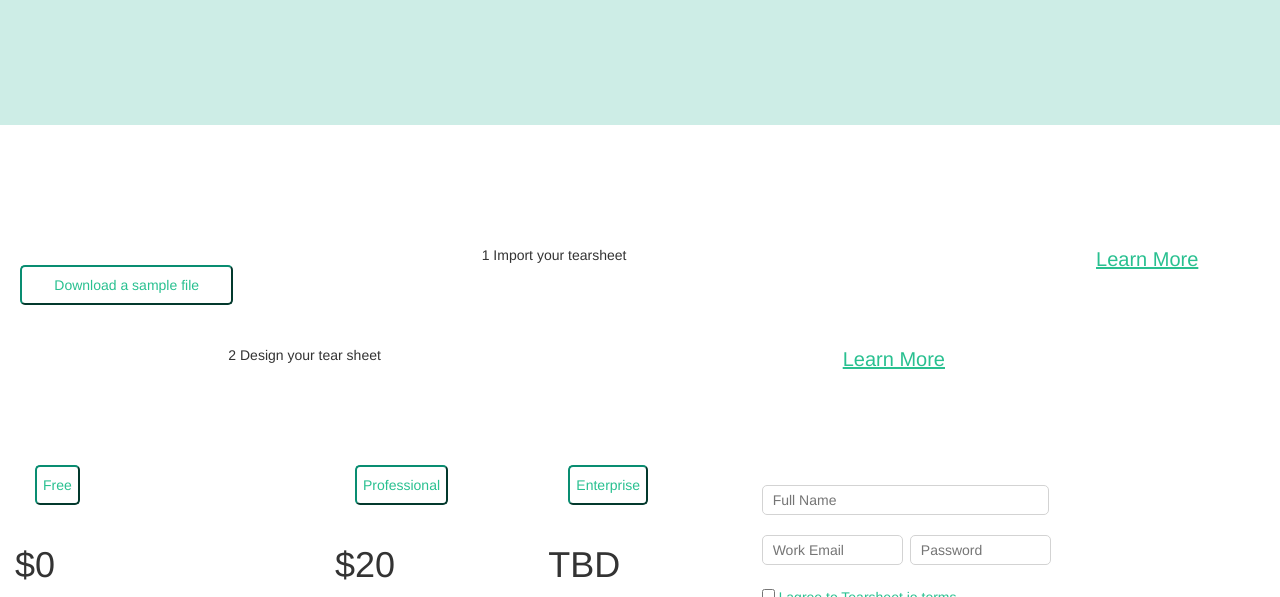
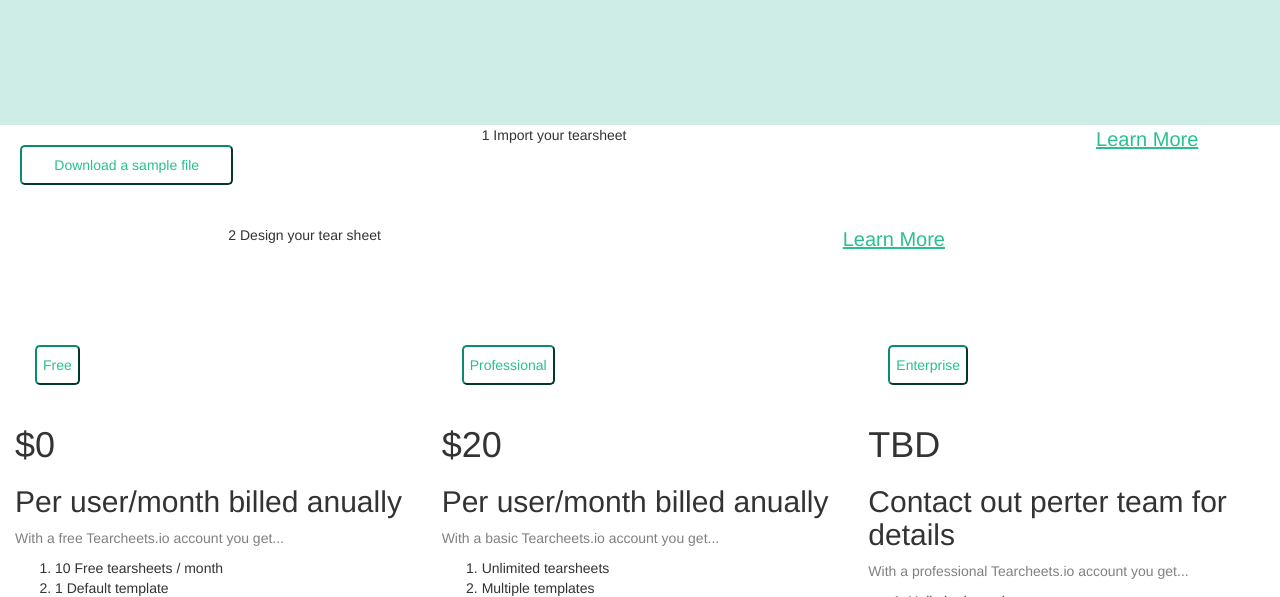
Before and after one commit to JaredTPotter/CHSTechClass-Projects, a website: page TearSheets/project/second page.html in a window 1280 px wide. Shown: the part 503-1100 px from the top of the page. Drawn offline with nearby package versions, Linux system fonts and the light colour scheme.

Commit message:
sjlb/ddk

```diff
--- a/TearSheets/project/second page.html
+++ b/TearSheets/project/second page.html
@@ -42,8 +42,6 @@
         </div>
     </div>
 
-    <div Class="full"> </div>
-    <br />
     <div class="block">
         <div Class="full">
             <button class="col-sm-2 col-sm-offset-2 Button ButtonOne">Download a sample file</button>
@@ -64,7 +62,7 @@
         </div>
     </div>
 
-    <div Class="tiny col-lg-3 col-md-12 col-sm-12 block">
+    <div Class="tiny col-lg-4 col-md-12 col-sm-12 block">
         <button class="Button ButtonOne one">Free</button>
         <h1>$0</h1>
         <h2>Per user/month billed anually</h2>
@@ -77,9 +75,8 @@
     </div>
 
 
-    <div Class="tiny col-lg-2 col-md-12 col-sm-12 block"><button class="Button ButtonOne one">Professional</button>
-
-
+    <div Class="tiny col-lg-4 col-md-12 col-sm-12 block">
+        <button class="Button ButtonOne one">Professional</button>
                 <h1>$20</h1>
                 <h2>Per user/month billed anually</h2>
                 <p>With a basic Tearcheets.io account you get...</p>
@@ -91,7 +88,7 @@
             </div>
 
 
-            <div Class="tiny col-lg-2 col-md-12 col-sm-12 block"><button class="Button ButtonOne one">Enterprise</button>
+            <div Class="tiny col-lg-4 col-md-12 col-sm-12 block"><button class="Button ButtonOne one">Enterprise</button>
                 <h1>TBD</h1>
                 <h2>Contact out perter team for details</h2>
                 <p>With a professional Tearcheets.io account you get...</p>
@@ -104,7 +101,7 @@
                 </ol>
             </div>
 
-
+<br />
 
 
             <div class="col-lg-3 col-md-4 col-sm-10 center">
```
